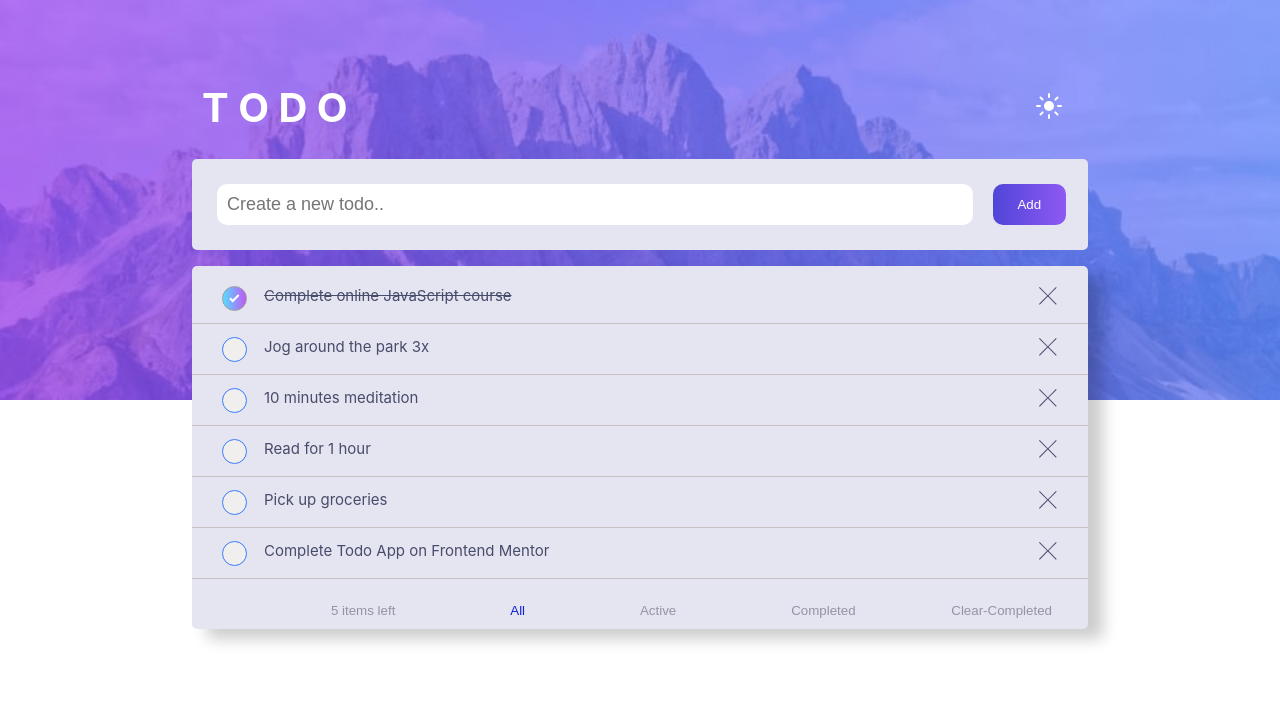
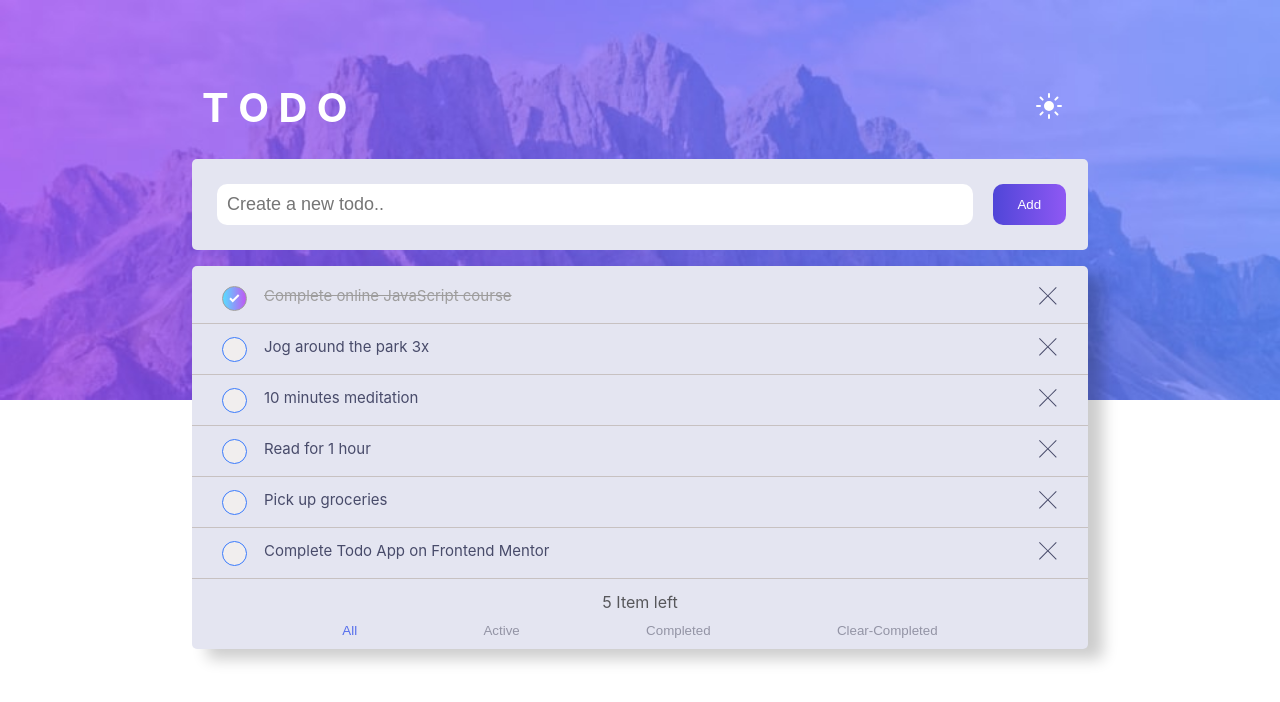
Before and after one commit to GAD0007/To-do-app, a React (Create React App) app: page / in a window 1280 px wide. Shown: the top 702 px of the page. Built offline with nearby package versions, Linux system fonts and the light colour scheme.

Commit message:
fixing responsiveness

```diff
--- a/src/App.css
+++ b/src/App.css
@@ -1,5 +1,8 @@
+@import url(https://fonts.googleapis.com/css?family=Josefin+Sans:100,200,300,regular,500,600,700,100italic,200italic,300italic,italic,500italic,600italic,700italic);;
 
-
+*{
+  font-family:josefin ;
+}
 .App-logo {
   height: 40vmin;
   pointer-events: none;
@@ -8,7 +11,7 @@
   width: 100%;
   height: 100%;
 }
-
+/*  */
 
 
 .App-header {
@@ -50,6 +53,7 @@
 }
 .footer-box{
   display: flex;
+  justify-content:space-evenly;
   padding: 10px 30px;
   /* border-top: 1px solid rgb(190, 188, 188); */
 }
@@ -60,6 +64,7 @@
   width: 25px;
   border-radius: 50%;
   border: 1px solid rgb(160, 158, 158);
+  padding-top: 5px;
   margin-right: 17px;
   margin-left: 30px;
   /* margin-top: 30px; */
@@ -75,24 +80,69 @@ margin-left: 30px;
   margin-right: 17px;
   /* margin-top: 30px; */
 }
+
+.list-text{
+  color: rgb(158, 157, 157) !important
+}
+.allClicked:focus {
+  -webkit-focus-ring-color: transparent; /* Remove the focus ring on WebKit browsers */
+}
 .all{
-margin-left: auto;
-color: hsl(235, 85%, 45%)
+/* margin-left: auto; */
+color: hsl(230, 80%, 63%) !important
+
 
 }
-.allClicked{
-  margin-left: auto;
-  color:hsl(236, 9%, 61%);
+.dark-mode:hover{
+  color: black;
+
+}
+.light-mode{
+  /* color: BLACK; */
+}
+.light-mode:hover{
+  color: white;
+
+}
+.ItemsLeft{
+  /* margin-left: auto; */
+  color:hsl(236, 23%, 88%);
+  /* cursor: pointer; */
+  -webkit-tap-highlight-color: transparent; /* Remove the tap highlight on WebKit browsers */
+  outline: none; /* Remove the focus outline */
 
 
   }
+  .items-left{
+    /* margin-left: auto; */
+    color:hsl(240, 2%, 35%);
+    /* cursor: pointer; */
+    -webkit-tap-highlight-color: transparent; /* Remove the tap highlight on WebKit browsers */
+    outline: none; /* Remove the focus outline */
+
+
+    }
+.allClicked{
+  /* margin-left: auto; */
+  color:hsl(236, 9%, 61%);
+  cursor: pointer;
+  -webkit-tap-highlight-color: transparent; /* Remove the tap highlight on WebKit browsers */
+  outline: none; /* Remove the focus outline */
+
+
+  }
+  .block{
+    display:block;
+    text-align: center;
+    /* border-bottom: 1px solid blue; */
+  }
 .active{
-  margin-left: 2%;
+  /* margin-left: 2%; */
 
 
 }
 .clear-completed{
-  margin-left: 10%;
+  /* margin-left: 2%; */
 }
 .completed{
   /* justify-content: center; */
@@ -255,9 +305,9 @@ border: none;
     margin-left: auto;
     margin-right: 20px;
   }
-  .footer-box :hover{
+  /* .footer-box :hover{
 color: rgb(58, 58, 58);
-  }
+  } */
   .footer-box  {
     /* color:hsl(235, 19%, 35%);
      */
--- a/src/Footer.js
+++ b/src/Footer.js
@@ -1,18 +1,60 @@
-export function Footer({ filter,packed,unPacked,List,onCompleted,onActive,onAll,onClear }) {
-
-
-console.log(unPacked)
+export function Footer({
+  Theme,
+  filter,
+  packed,
+  unPacked,
+  List,
+  onCompleted,
+  onActive,
+  onAll,
+  onClear,
+}) {
+  console.log(unPacked);
   // console.log(copyArr)
-
-
+  const pluralMarker = packed > 1 ? "s" : "";
 
   return (
-    <div className="footer-box">
-      <button className="allClicked items-left">{`${unPacked} items left`}</button>
-      <button className={filter === "All" ? "all":"allClicked"} onClick={onAll}>All</button>
-      <button className={filter === "Active" ? "all":"allClicked"} onClick={onActive}>Active</button>
-      <button className={filter === "Completed" ? "all":"allClicked"} onClick={onCompleted}>Completed</button>
-      <button className="allClicked clear-completed" onClick={()=> onClear(List.completed)}>Clear-Completed</button>
-    </div>
+    <>
+      <div className="block">
+        <div className={Theme ? "ItemsLeft" : "items-left"}>
+          {filter === "Completed"
+            ? `${packed} Item${pluralMarker} completed `
+            : `${unPacked} Item${pluralMarker} left`}
+        </div>
+      </div>
+      <div className="footer-box">
+        <button
+          className={`${Theme ? "light-mode" : "dark-mode"} ${
+            filter === "All" ? "all" : "allClicked"
+          }`}
+          onClick={onAll}
+        >
+          All
+        </button>
+        <button
+          className={`${Theme ? "light-mode" : "dark-mode"} ${
+            filter === "Active" ? "all" : "allClicked"
+          }`}
+          onClick={onActive}
+        >
+          Active
+        </button>
+        <button
+          className={`${Theme ? "light-mode" : "dark-mode"}
+      ${filter === "Completed" ? "all" : "allClicked"}`}
+          onClick={onCompleted}
+        >
+          Completed
+        </button>
+        <button
+          className={`
+          ${Theme ? "light-mode" : "dark-mode"}
+          ${"allClicked clear-completed"}`}
+          onClick={() => onClear(List.completed)}
+        >
+          Clear-Completed
+        </button>
+      </div>
+    </>
   );
 }
--- a/src/ItemsOnList.js
+++ b/src/ItemsOnList.js
@@ -1,6 +1,6 @@
 export function ItemsOnList({ listObj, List, Theme, onToggle, onDelete }) {
   const icon = (
-    <svg xmlns="http://www.w3.org/2000/svg" width="11" height="9">
+    <svg xmlns="http://www.w3.org/2000/svg" width="11" height="11">
       <path
         fill="none"
         stroke="#FFF"
@@ -29,7 +29,7 @@ export function ItemsOnList({ listObj, List, Theme, onToggle, onDelete }) {
         {listObj.completed ? icon : null}
       </button>
       <span
-        className="list-text"
+        className={listObj.completed ? "list-text" : "list-text-completed"}
         style={{
           color: Theme ? "white" : "hsl(235, 19%, 35%)",
           textDecoration: listObj.completed ? "Line-through" : "",
--- a/src/ListComp.js
+++ b/src/ListComp.js
@@ -22,6 +22,7 @@ export function ListComp({ filter,packed,unPacked,List, Theme, onToggle,onAll, o
           />
         ))}
         <Footer
+        Theme={Theme}
         filter={filter}
           packed={packed}
         unPacked={unPacked}
```
